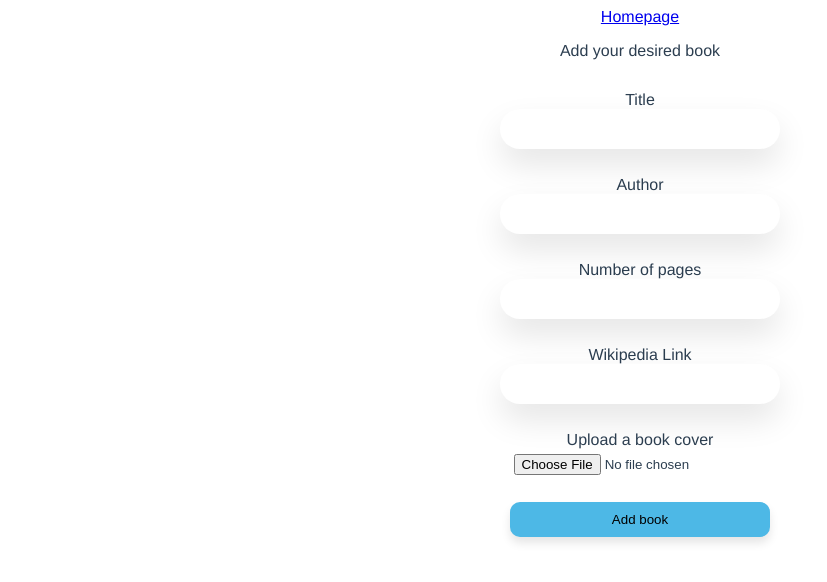
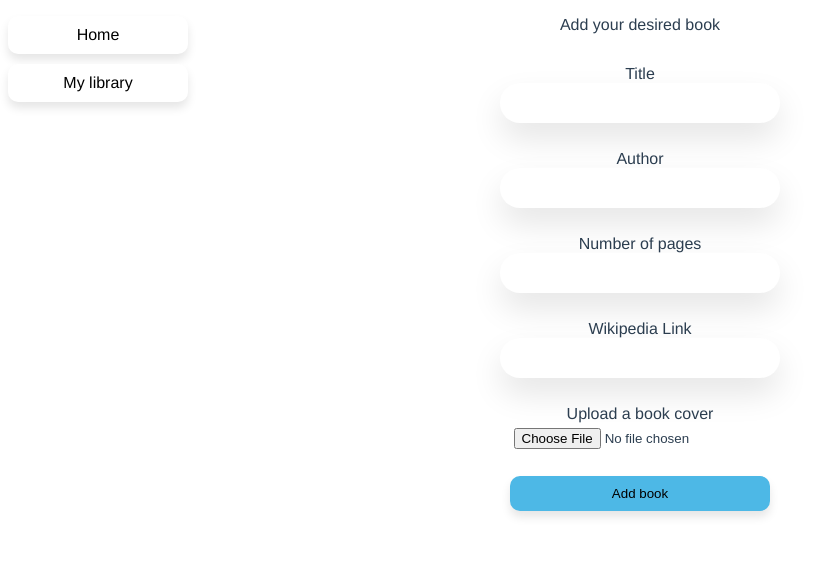
Before and after one commit to visan90/book_library, a Vue app: page /#/add-book in a window 1280 px wide. Shown: the top 582 px of the page, without its empty margins (0-827 px from the left). Built offline with nearby package versions, Linux system fonts and the light colour scheme.

Commit message:
add style to links and redirect to /list

```diff
--- a/src/router/index.js
+++ b/src/router/index.js
@@ -9,6 +9,7 @@ Vue.use(VueRouter)
   const routes = [
   {
     path: '/',
+    redirect: '/list',
     name: 'Home',
     component: Home
   },
--- a/src/views/AddBookView.vue
+++ b/src/views/AddBookView.vue
@@ -1,6 +1,19 @@
 <template>
   <div class="book-form">
-    <router-link to="/">Homepage</router-link>
+    <div class="book-form__link-wrap">
+      <router-link
+        to="/"
+        class="book-form__link"
+      >
+        Home
+      </router-link>
+      <router-link
+        to="/my-library"
+        class="book-form__link"
+      >
+        My library
+      </router-link>
+    </div>
     <p class="book-form__title">Add your desired book</p>
     <form class="book-form__form" @submit.prevent="saveBook">
       <label class="book-form__input-wrapper">
@@ -138,9 +151,32 @@ $shadow: 0px 1rem 2rem rgba(0, 0, 0, 0.1);
   transition: all 0.2s;
   transition-delay: 0.1s;
 }
-.book-form__input-label {
 
+.book-form__link-wrap {
+  display: flex;
+  flex-direction: column;
+  position: fixed;
+  z-index: 1;
 }
+
+.book-form__link {
+  background: #fff;
+  border: 0;
+  border-radius: 10px;
+  box-shadow: 0px 6px 10px rgba(0, 0, 0, 0.1);
+  color: #000000;
+  padding: 10px 0;
+  width: 180px;
+  text-decoration: none;
+  &:hover {
+    cursor: pointer;
+    color: #4db8e6;
+  }
+  &:not(:last-child) {
+    margin-bottom: 10px;
+  }
+}
+
 .error {
   color: #FD6958;
   font-size: 14px;
--- a/src/views/BookListView.vue
+++ b/src/views/BookListView.vue
@@ -1,6 +1,19 @@
 <template>
   <section class="library">
-    <router-link to="/">Homepage</router-link>
+    <div class="library__link-wrap">
+      <router-link
+        to="/add-book"
+        class="library__link"
+      >
+        Add my favourite book
+      </router-link>
+      <router-link
+        to="/my-library"
+        class="library__link"
+      >
+        My library
+      </router-link>
+    </div>
     <h2 class="library__title">Best 100 books to read</h2>
     <div class="library__searchbar">
       <input
@@ -114,4 +127,28 @@ $shadow: 0px 1rem 2rem rgba(0, 0, 0, 0.1);
     justify-content: center;
   }
 }
+.library__link-wrap {
+  display: flex;
+  flex-direction: column;
+  position: fixed;
+  z-index: 1;
+}
+
+.library__link {
+  background: #fff;
+  border: 0;
+  border-radius: 10px;
+  box-shadow: 0px 6px 10px rgba(0, 0, 0, 0.1);
+  color: #000000;
+  padding: 10px 0;
+  width: 180px;
+  text-decoration: none;
+  &:hover {
+    cursor: pointer;
+    color: #4db8e6;
+  }
+  &:not(:last-child) {
+    margin-bottom: 10px;
+  }
+}
 </style>
--- a/src/views/FavoriteListView.vue
+++ b/src/views/FavoriteListView.vue
@@ -1,6 +1,19 @@
 <template>
     <section class="favorites">
-      <router-link to="/">Homepage</router-link>
+      <div class="favorites__link-wrap">
+        <router-link
+          to="/"
+          class="favorites__link"
+        >
+          Home
+        </router-link>
+        <router-link
+          to="/add-lbook"
+          class="favorites__link"
+        >
+          Add my favourite book
+        </router-link>
+      </div>
       <h2 class="favorites__title">My Books</h2>
       <p class="favorites__text">Total Books: {{ checkFavoritesLength }}</p>
       <p class="favorites__text" v-if="checkFavoritesLength">Books left to read: {{checkUnreadBooks}}</p>
@@ -80,4 +93,29 @@ $shadow: 0px 1rem 2rem rgba(0, 0, 0, 0.1);
     justify-content: center;
   }
 }
+
+.favorites__link-wrap {
+  display: flex;
+  flex-direction: column;
+  position: fixed;
+  z-index: 1;
+}
+
+.favorites__link {
+  background: #fff;
+  border: 0;
+  border-radius: 10px;
+  box-shadow: 0px 6px 10px rgba(0, 0, 0, 0.1);
+  color: #000000;
+  padding: 10px 0;
+  width: 180px;
+  text-decoration: none;
+  &:hover {
+    cursor: pointer;
+    color: #4db8e6;
+  }
+  &:not(:last-child) {
+    margin-bottom: 10px;
+  }
+}
 </style>
--- a/src/views/Home.vue
+++ b/src/views/Home.vue
@@ -1,9 +1,5 @@
 <template>
-  <div class="home">
-    <router-link class="home__button" to="/list">Choose from these 100 must read books</router-link>
-    <router-link class="home__button" to="/my-library">My book library</router-link>
-    <router-link class="home__button" to="/add-book">Add a book of your choosing to your library</router-link>
-  </div>
+  <router-link />
 </template>
 
 <script>
@@ -16,11 +12,3 @@ export default {
   }
 }
 </script>
-
-<style lang="scss" scoped>
-.home{
-display:flex;
-flex-direction: column;
-}
-
-</style>
```
